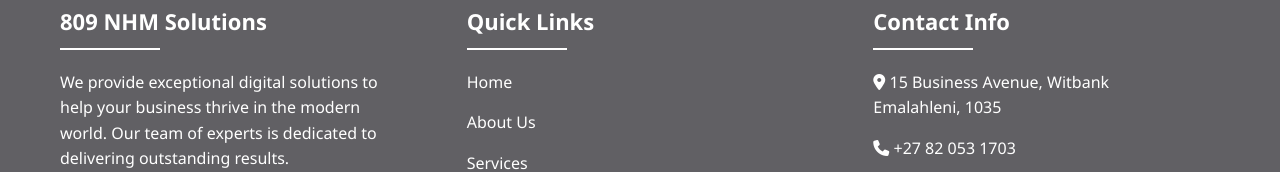
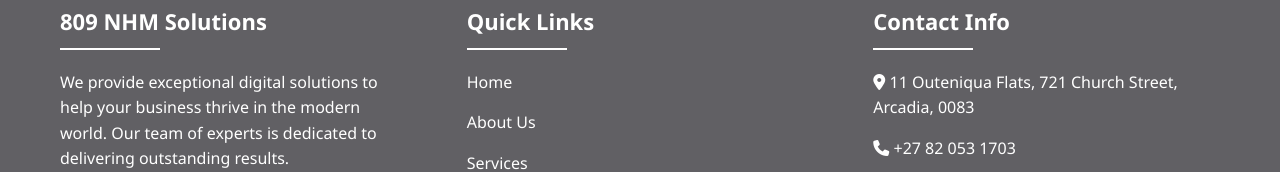
Before and after one commit to vhutheluresources-rgb/809-NHM-solutions-website, a website: page index.html in a window 1280 px wide. Shown: the part 6167-6339 px from the top of the page. Drawn offline with nearby package versions, Linux system fonts and the light colour scheme; no server answers.

Commit message:
Updated index.html

```diff
--- a/index.html
+++ b/index.html
@@ -506,7 +506,7 @@
         </div>
         <div class="footer-section">
           <h3>Contact Info</h3>
-          <p><i class="fas fa-map-marker-alt"></i> 15 Business Avenue, Witbank<br>Emalahleni, 1035</p>
+          <p><i class="fas fa-map-marker-alt"></i> 11 Outeniqua Flats, 721 Church Street,<br>Arcadia, 0083</p>
           <p><i class="fas fa-phone"></i> +27 82 053 1703</p>
           <p><i class="fas fa-envelope"></i> 809nhmsolutions@gmail.com</p>
         </div>
```
